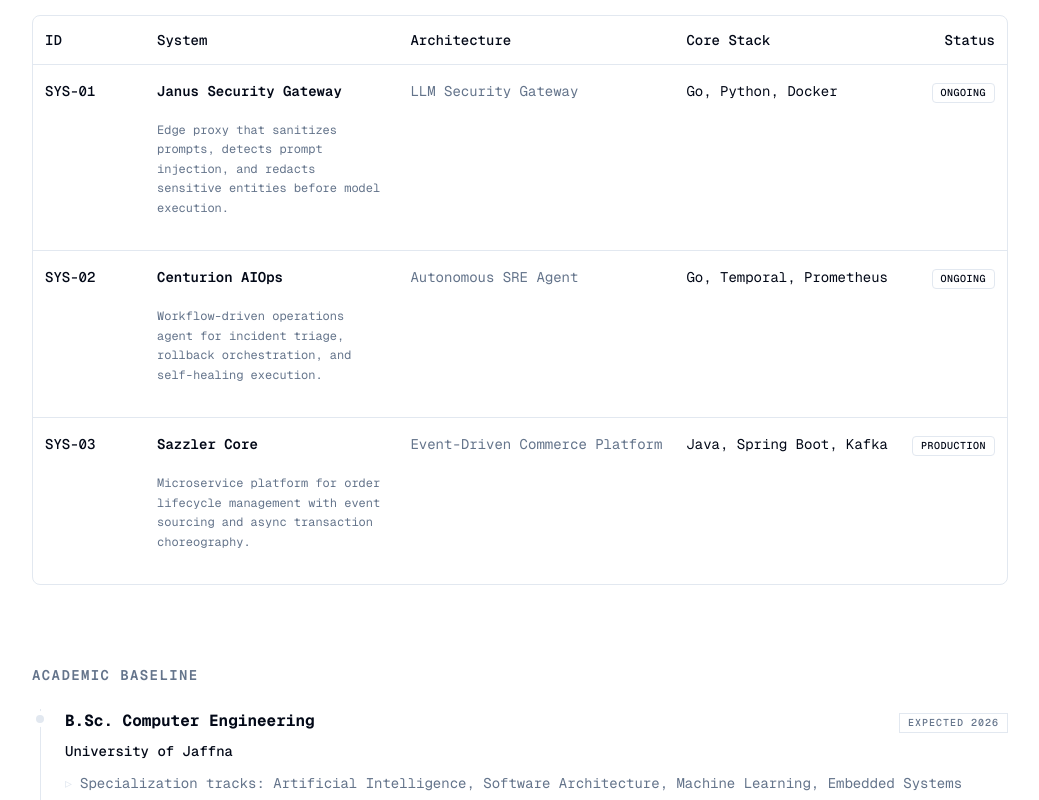
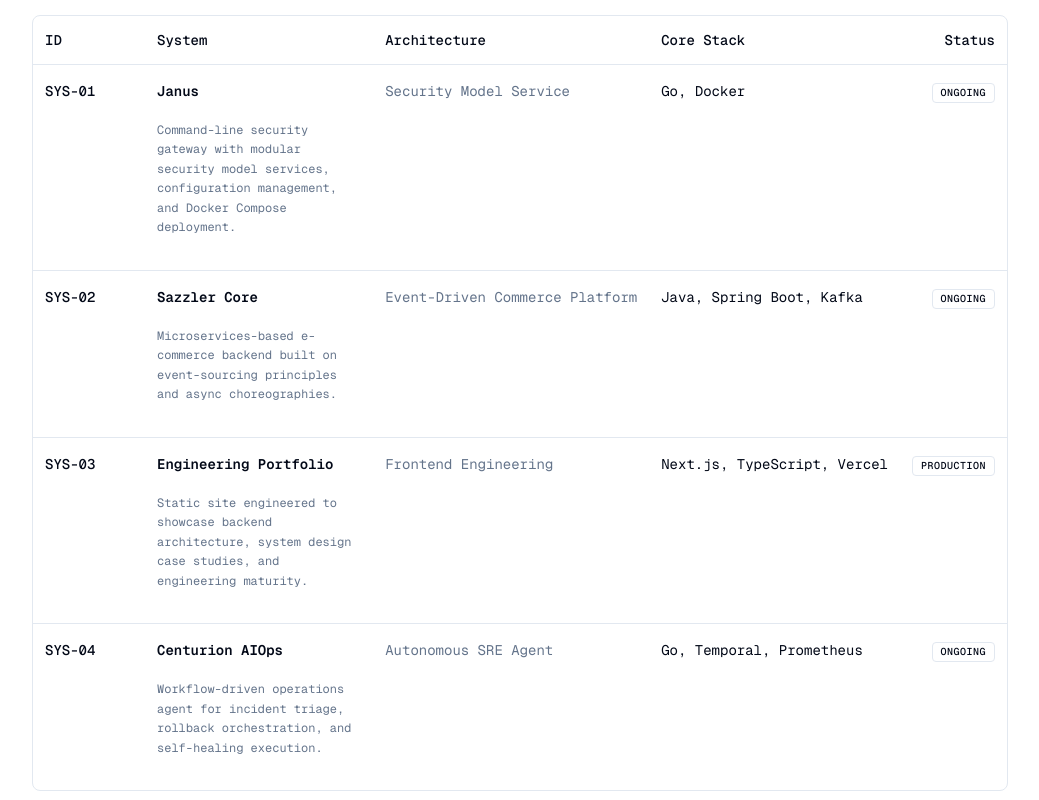
Before and after one commit to amodhyh/portfolio, a Next.js app: page / in a window 1280 px wide. Shown: the part 700-1500 px from the top of the page, without its empty margins (120-1159 px from the left). Built offline with nearby package versions, Linux system fonts and the light colour scheme.

Commit message:
added new projects

```diff
--- a/data/projects.ts
+++ b/data/projects.ts
@@ -22,42 +22,95 @@
   relatedArticles: RelatedArticle[];
 }
 
+export function getProjectBySlug(projectId: string) {
+  return projects.find((project) => project.slug === projectId);
+}
+
 export const projects: ProjectRecord[] = [
   {
     id: "SYS-01",
-    slug: "janus-security-gateway",
-    name: "Janus Security Gateway",
-    githubUrl: "https://github.com/amodhherath/janus-security-gateway",
+    slug: "janus",
+    name: "Janus",
+    githubUrl: "https://github.com/amodhyh/Janus",
     status: "Ongoing",
-    role: "LLM Security Gateway",
-    stack: "Go, Python, Docker",
+    role: "Security Model Service",
+    stack: "Go, Docker",
     shortDescription:
-      "Edge proxy that sanitizes prompts, detects prompt injection, and redacts sensitive entities before model execution.",
+      "Command-line security gateway with modular security model services, configuration management, and Docker Compose deployment.",
     description:
-      "Janus is an edge-deployed gateway for high-risk AI workloads. Incoming prompts are routed through policy checks, injection detection pipelines, and PII redaction workers. The service is designed around low-latency request handling so production model endpoints can be protected without disrupting user experience.",
+      "Janus is a lightweight Go-based security tool designed for command-line operations and model-driven protection layers. It includes dedicated services for security modeling, configuration handling, and containerized deployment via Docker Compose. The architecture supports low-overhead security checks and modular components, making it suitable for protecting CLI workflows or early-stage gateway scenarios in production environments.",
     architectureImage: "/projects/architecture/janus.svg",
-    architectureAlt: "Janus architecture with API gateway, policy engine, and model sidecars",
+    architectureAlt: "Janus architecture showing cmd/janus entrypoint, config layer, and security model service",
     relatedArticles: [
       {
         id: "janus-art-1",
-        title: "Prompt Injection Defense Patterns in Production",
-        source: "Medium",
-        href: "https://medium.com/",
-        summary: "Breakdown of layered prompt defenses and runtime policy gates for enterprise LLM workloads.",
-        thumbnail: "/projects/articles/prompt-defense.svg"
+        title: "Building Modular Security Models in Go",
+        source: "Dev.to",
+        href: "https://dev.to/",
+        summary: "Practical patterns for command-line security tools using Go modules and service isolation.",
+        thumbnail: "/projects/articles/go-security-model.svg"
       },
       {
         id: "janus-art-2",
-        title: "PII Redaction with Small Language Models",
-        source: "Dev.to",
-        href: "https://dev.to/",
-        summary: "How lightweight local models can perform reliable redaction with predictable latency.",
-        thumbnail: "/projects/articles/pii-redaction.svg"
+        title: "Docker Compose for Security Tooling",
+        source: "Medium",
+        href: "https://medium.com/",
+        summary: "How to containerize Go-based security services for consistent development and deployment.",
+        thumbnail: "/projects/articles/docker-security.svg"
       }
     ]
   },
   {
     id: "SYS-02",
+    slug: "sazzler-core",
+    name: "Sazzler Core",
+    githubUrl: "https://github.com/amodhyh/sazzler-core",
+    status: "Ongoing",
+    role: "Event-Driven Commerce Platform",
+    stack: "Java, Spring Boot, Kafka",
+    shortDescription:
+      "Microservices-based e-commerce backend built on event-sourcing principles and async choreographies.",
+    description:
+      "Sazzler operates as a heavy-lifting microservices platform handling core commerce domains. It relies on Kafka for asynchronous communication between inventory, ordering, and payment services. The architecture heavily emphasizes idempotent consumers, strict domain boundaries, and eventual consistency to maintain high throughput and reliability under load.",
+    architectureImage: "/projects/architecture/sazzler.svg",
+    architectureAlt: "Sazzler microservices topology communicating via Kafka event backbone",
+    relatedArticles: [
+      {
+        id: "sazzler-art-1",
+        title: "Event-Driven Choreography in Spring Boot",
+        source: "Medium",
+        href: "https://medium.com/",
+        summary: "Managing distributed transactions and eventual consistency without two-phase commit.",
+        thumbnail: "/projects/articles/commerce-events.svg"
+      },
+      {
+        id: "sazzler-art-2",
+        title: "Designing Idempotent Kafka Consumers",
+        source: "Dev.to",
+        href: "https://dev.to/",
+        summary: "Practical implementation of deduplication keys and retry logic in Java.",
+        thumbnail: "/projects/articles/kafka-idempotency.svg"
+      }
+    ]
+  },
+  {
+    id: "SYS-03",
+    slug: "developer-portfolio",
+    name: "Engineering Portfolio",
+    githubUrl: "https://github.com/amodhyh/portfolio",
+    status: "Production",
+    role: "Frontend Engineering",
+    stack: "Next.js, TypeScript, Vercel",
+    shortDescription:
+      "Static site engineered to showcase backend architecture, system design case studies, and engineering maturity.",
+    description:
+      "A high-performance portfolio built with strict TypeScript and Next.js. It focuses on clean UI layout and fast content delivery for technical case studies. The repository demonstrates modern frontend best practices, component reusability, and automated deployment pipelines.",
+    architectureImage: "/projects/architecture/portfolio.svg",
+    architectureAlt: "Next.js static site generation pipeline",
+    relatedArticles: []
+  },
+  {
+    id: "SYS-04",
     slug: "centurion-aiops",
     name: "Centurion AIOps",
     githubUrl: "https://github.com/amodhherath/centurion-aiops",
@@ -89,41 +142,4 @@
       }
     ]
   },
-  {
-    id: "SYS-03",
-    slug: "sazzler-core",
-    name: "Sazzler Core",
-    githubUrl: "https://github.com/amodhherath/sazzler-core",
-    status: "Production",
-    role: "Event-Driven Commerce Platform",
-    stack: "Java, Spring Boot, Kafka",
-    shortDescription:
-      "Microservice platform for order lifecycle management with event sourcing and async transaction choreography.",
-    description:
-      "Sazzler Core powers the backend of a commerce system where inventory, payments, and fulfillment are coordinated through Kafka events. Services are isolated by domain, contracts are versioned, and idempotent consumers ensure eventual consistency under high-throughput load.",
-    architectureImage: "/projects/architecture/sazzler.svg",
-    architectureAlt: "Sazzler architecture with domain services connected over Kafka",
-    relatedArticles: [
-      {
-        id: "sazzler-art-1",
-        title: "Transactional Boundaries in Event-Driven Commerce",
-        source: "Medium",
-        href: "https://medium.com/",
-        summary: "A practical look at choreography-based flows and failure handling in order pipelines.",
-        thumbnail: "/projects/articles/commerce-events.svg"
-      },
-      {
-        id: "sazzler-art-2",
-        title: "Idempotency Strategies for Kafka Consumers",
-        source: "Dev.to",
-        href: "https://dev.to/",
-        summary: "Patterns for dedupe keys, replay-safe processors, and consistency guarantees.",
-        thumbnail: "/projects/articles/kafka-idempotency.svg"
-      }
-    ]
-  }
 ];
-
-export function getProjectBySlug(projectId: string) {
-  return projects.find((project) => project.slug === projectId);
-}
```
